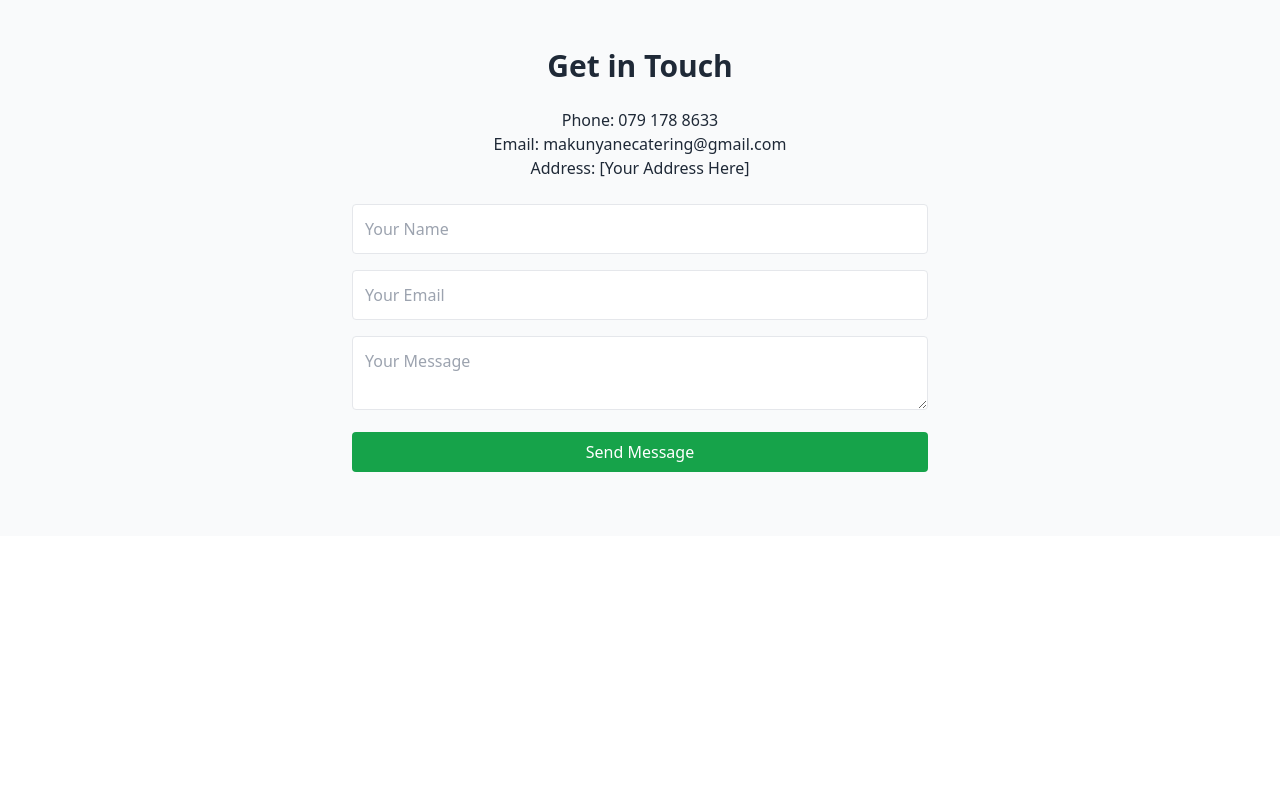
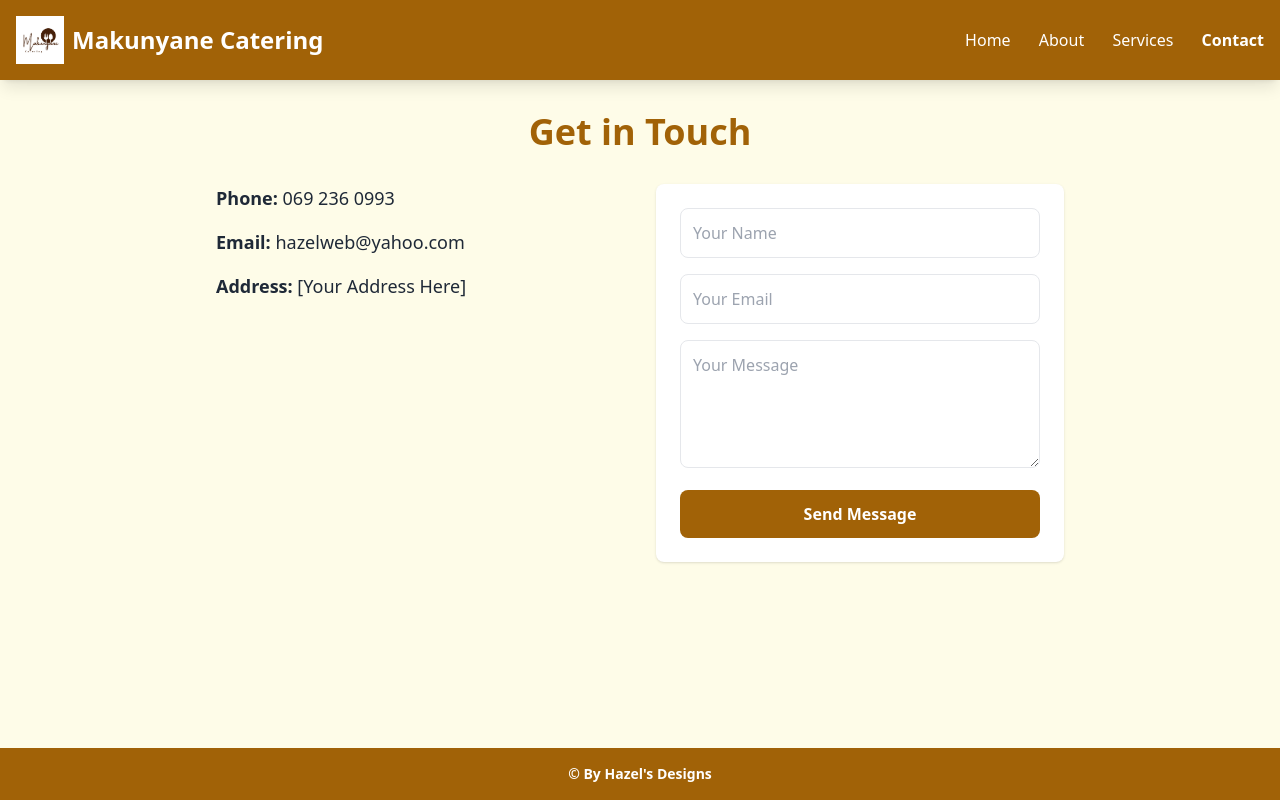
Before and after one commit to makunyane-catering/makunyane, a plain HTML site: page contact.html in a window 1280 px wide. Drawn offline with nearby package versions, Linux system fonts and the light colour scheme.

Commit message:
contact.html

```diff
--- a/contact.html
+++ b/contact.html
@@ -6,58 +6,50 @@
   <title>Makunyane Catering - Contact</title>
   <script src="https://cdn.tailwindcss.com"></script>
 </head>
-<body class="bg-white text-gray-800 font-sans">
+<body class="font-sans bg-yellow-50 text-gray-800 flex flex-col min-h-screen">
+
+  <!-- Navbar -->
+  <nav class="bg-yellow-700 text-white shadow-lg fixed w-full z-50">
+    <div class="container mx-auto flex justify-between items-center p-4">
+      <div class="flex items-center space-x-2">
+        <img src="Images/mylogo.png" alt="Makunyane Catering Logo" class="h-12 w-12 object-contain">
+        <h1 class="text-2xl font-bold">Makunyane Catering</h1>
+      </div>
+      <div class="space-x-6">
+        <a href="index.html" class="hover:text-yellow-300">Home</a>
+        <a href="about.html" class="hover:text-yellow-300">About</a>
+        <a href="services.html" class="hover:text-yellow-300">Services</a>
+        <a href="contact.html" class="hover:text-yellow-300 font-bold">Contact</a>
+      </div>
+    </div>
+  </nav>
 
   <!-- Contact Section -->
-  <section id="contact" class="py-12 bg-gray-50">
-    <div class="max-w-xl mx-auto">
-      <h2 class="text-3xl font-bold text-center mb-6">Get in Touch</h2>
-      <p class="text-center mb-6">
-        Phone: 079 178 8633 <br>
-        Email: makunyanecatering@gmail.com <br>
-        Address: [Your Address Here]
-      </p>
+  <main class="flex-grow pt-28 px-6 max-w-4xl mx-auto">
+    <h2 class="text-4xl font-bold mb-8 text-yellow-700 text-center">Get in Touch</h2>
 
-      <form id="contactForm" action="https://formspree.io/f/xnnzedvd" method="POST" class="space-y-4">
-        <input type="text" name="name" placeholder="Your Name" required class="w-full p-3 border rounded">
-        <input type="email" name="email" placeholder="Your Email" required class="w-full p-3 border rounded">
-        <textarea name="message" placeholder="Your Message" required class="w-full p-3 border rounded"></textarea>
+    <div class="grid md:grid-cols-2 gap-8 items-start">
+      <!-- Contact Info -->
+      <div class="space-y-4">
+        <p class="text-lg"><strong>Phone:</strong> 069 236 0993</p>
+        <p class="text-lg"><strong>Email:</strong> hazelweb@yahoo.com</p>
+        <p class="text-lg"><strong>Address:</strong> [Your Address Here]</p>
+      </div>
 
-        <!-- Anti-spam hidden field -->
-        <input type="text" name="_gotcha" style="display:none">
+      <!-- Contact Form (Formspree) -->
+      <form action="https://formspree.io/f/your-form-id" method="POST" class="space-y-4 bg-white p-6 rounded-lg shadow">
+        <input type="text" name="name" placeholder="Your Name" required class="w-full p-3 border rounded-lg focus:outline-none focus:ring-2 focus:ring-yellow-700">
+        <input type="email" name="_replyto" placeholder="Your Email" required class="w-full p-3 border rounded-lg focus:outline-none focus:ring-2 focus:ring-yellow-700">
+        <textarea name="message" placeholder="Your Message" required class="w-full p-3 border rounded-lg focus:outline-none focus:ring-2 focus:ring-yellow-700 h-32"></textarea>
+        <button type="submit" class="bg-yellow-700 hover:bg-yellow-600 text-white font-bold py-3 px-6 rounded-lg w-full transition">Send Message</button>
+      </form>
+    </div>
+  </main>
 
-        <button type="submit" class="w-full px-4 py-2 bg-green-600 text-white rounded hover:bg-green-700">
-          Send Message
-        </button>
-      </form>
-
-      <p id="formMessage" class="text-center mt-4 text-green-600 font-semibold"></p>
-    </div>
-  </section>
-
-  <!-- JavaScript for inline success message -->
-  <script>
-    const form = document.getElementById('contactForm');
-    const formMessage = document.getElementById('formMessage');
-
-    form.addEventListener('submit', async (e) => {
-      e.preventDefault();
-      const data = new FormData(form);
-      const res = await fetch(form.action, {
-        method: 'POST',
-        body: data,
-        headers: { 'Accept': 'application/json' }
-      });
-
-      if (res.ok) {
-        formMessage.textContent = "Thank you! Your message has been sent.";
-        form.reset();
-      } else {
-        formMessage.textContent = "Oops! Something went wrong. Please try again.";
-        formMessage.classList.add('text-red-600');
-      }
-    });
-  </script>
+  <!-- Footer -->
+  <footer class="bg-yellow-700 text-white text-center py-4 mt-12">
+    <p class="text-sm font-semibold">&copy; By Hazel's Designs</p>
+  </footer>
 
 </body>
 </html>
```
